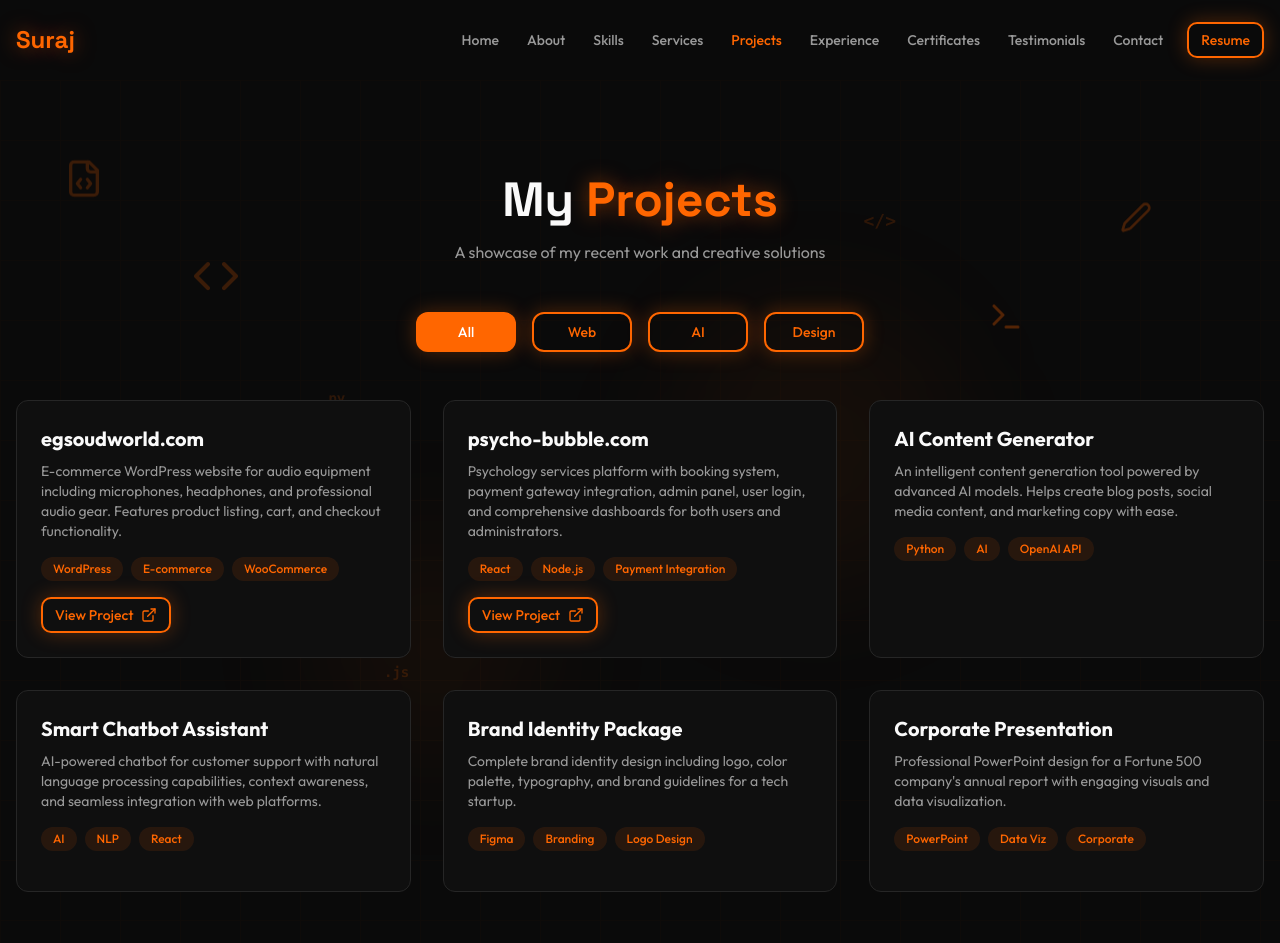
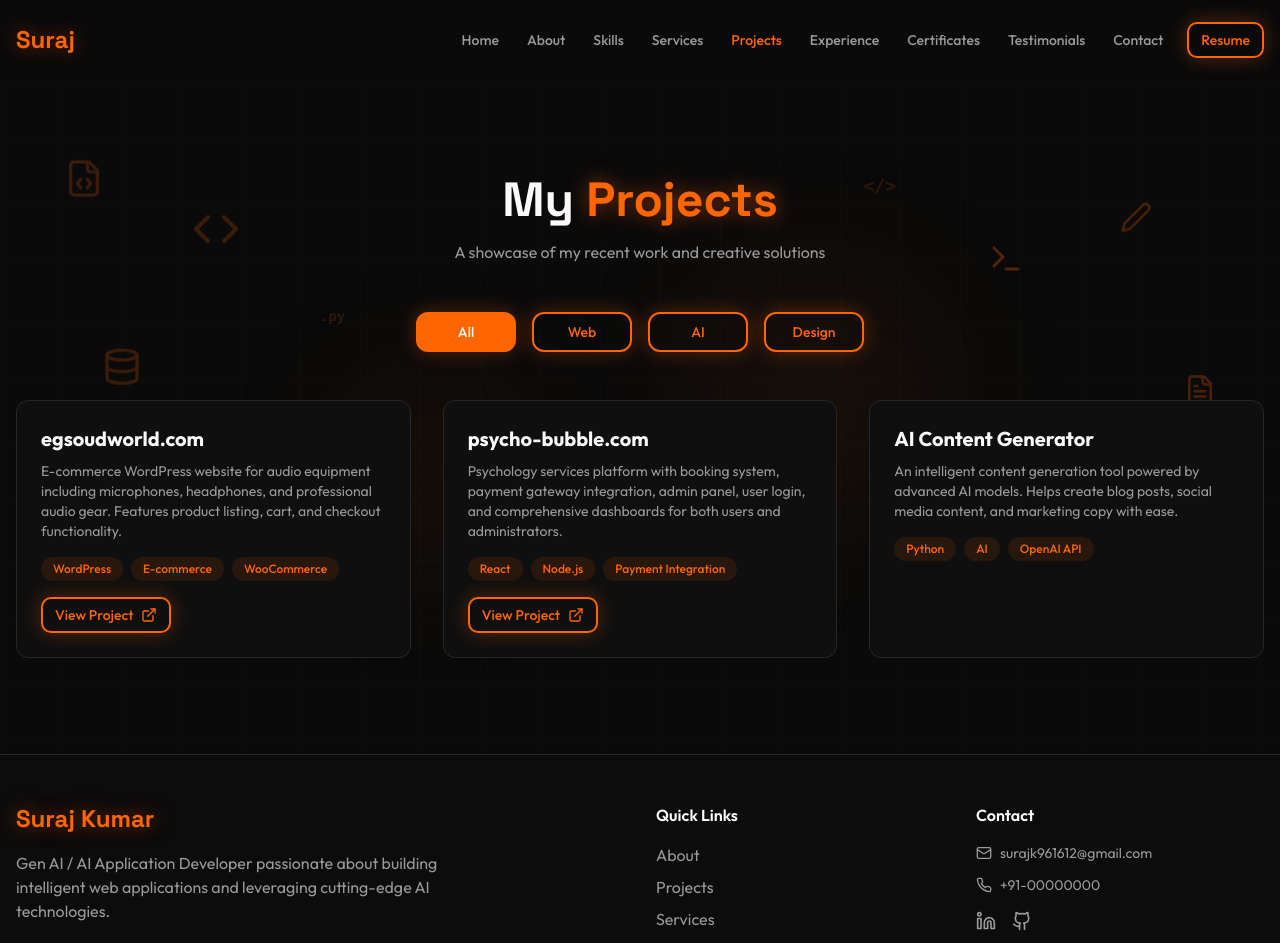
Before and after one commit to SurajK88888/my_portfolio, a React (Vite) app: page /projects in a window 1280 px wide. Shown: the top 943 px of the page. Built offline with nearby package versions, Linux system fonts and the light colour scheme; the HTML template or start-up script is replaced by a standard one.

Commit message:
Remove unused project entries from Projects.tsx
Removed multiple project entries from the Projects component.

```diff
--- a/src/pages/Projects.tsx
+++ b/src/pages/Projects.tsx
@@ -33,30 +33,6 @@ const projects = [
     description: "An intelligent content generation tool powered by advanced AI models. Helps create blog posts, social media content, and marketing copy with ease.",
     tags: ["Python", "AI", "OpenAI API"],
     category: "AI",
-    image: "", // Add image URL here
-  },
-  {
-    id: 4,
-    title: "Smart Chatbot Assistant",
-    description: "AI-powered chatbot for customer support with natural language processing capabilities, context awareness, and seamless integration with web platforms.",
-    tags: ["AI", "NLP", "React"],
-    category: "AI",
-    image: "", // Add image URL here
-  },
-  {
-    id: 5,
-    title: "Brand Identity Package",
-    description: "Complete brand identity design including logo, color palette, typography, and brand guidelines for a tech startup.",
-    tags: ["Figma", "Branding", "Logo Design"],
-    category: "Design",
-    image: "", // Add image URL here
-  },
-  {
-    id: 6,
-    title: "Corporate Presentation",
-    description: "Professional PowerPoint design for a Fortune 500 company's annual report with engaging visuals and data visualization.",
-    tags: ["PowerPoint", "Data Viz", "Corporate"],
-    category: "Design",
     image: "", // Add image URL here
   },
 ];
```
